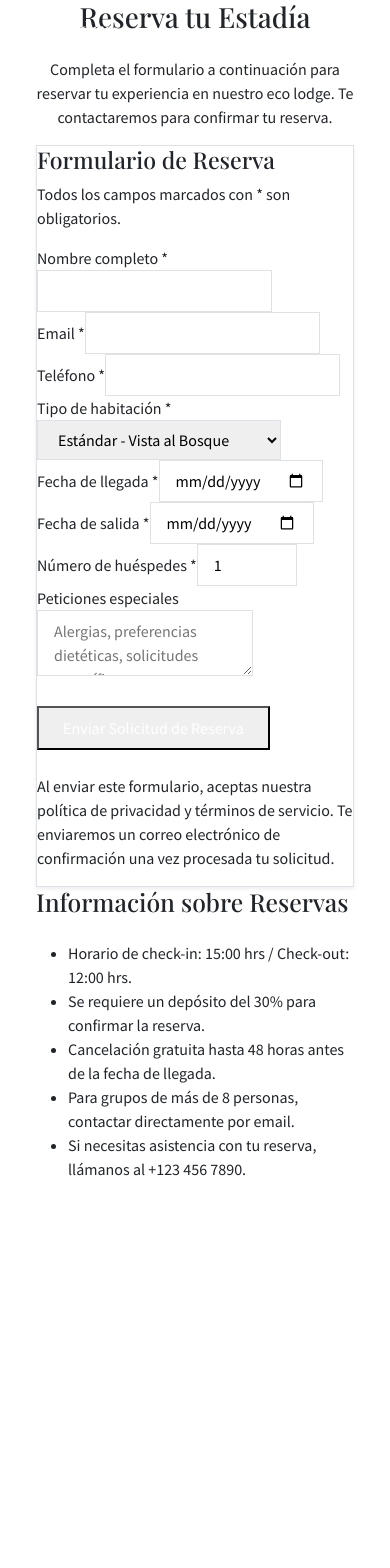
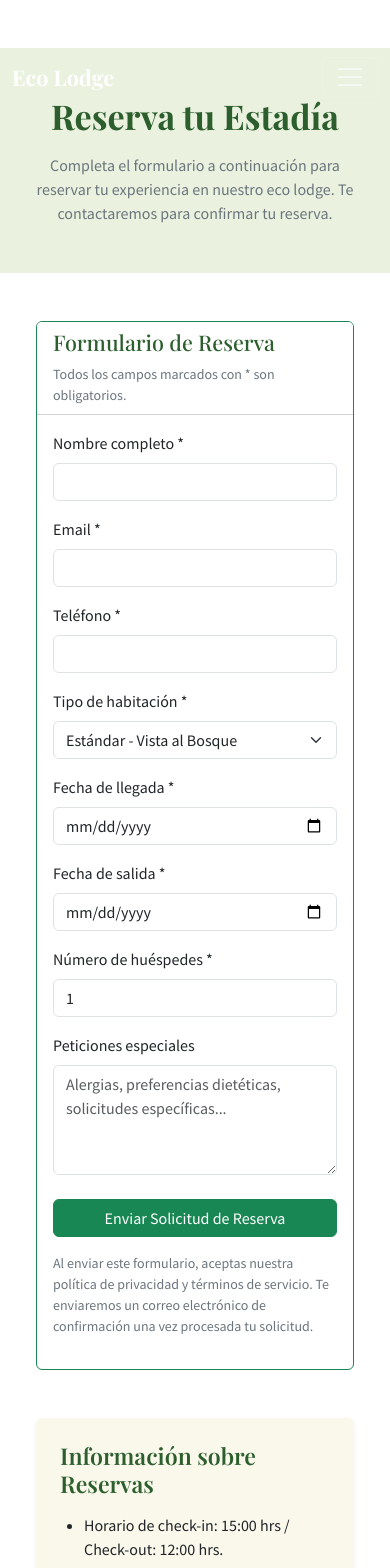
Before and after one commit to MayerlyZ/HOTEL-JIREH, a React (Vite) app: page /reserva in a window 390 px wide. Shown: the top 1568 px of the page. Built offline with nearby package versions, Linux system fonts and the light colour scheme.

Commit message:
Fix: Restore application functionality
This commit addresses issues introduced by previous changes, restoring the application to a functional state.

```diff
--- a/src/pages/Index.tsx
+++ b/src/pages/Index.tsx
@@ -10,7 +10,7 @@ import Footer from '@/components/Footer';
 
 const Index = () => {
   return (
-    <div className="min-h-screen">
+    <div className="min-vh-100">
       <Navbar />
       <HeroSlider />
       <FeatureSection />
--- a/src/pages/Reservation.tsx
+++ b/src/pages/Reservation.tsx
@@ -2,15 +2,8 @@
 import React, { useState } from 'react';
 import Navbar from '@/components/Navbar';
 import Footer from '@/components/Footer';
-import { Card, CardContent, CardDescription, CardHeader, CardTitle } from '@/components/ui/card';
-import { Button } from '@/components/ui/button';
-import { Input } from '@/components/ui/input';
-import { Label } from '@/components/ui/label';
-import { Textarea } from '@/components/ui/textarea';
-import { useToast } from "@/hooks/use-toast";
 
 const Reservation = () => {
-  const { toast } = useToast();
   const [formData, setFormData] = useState({
     fullName: '',
     email: '',
@@ -22,48 +15,46 @@ const Reservation = () => {
     specialRequests: ''
   });
 
-  const handleChange = (e: React.ChangeEvent<HTMLInputElement | HTMLTextAreaElement | HTMLSelectElement>) => {
+  const handleChange = (e) => {
     const { name, value } = e.target;
     setFormData(prev => ({ ...prev, [name]: value }));
   };
 
-  const handleSubmit = (e: React.FormEvent) => {
+  const handleSubmit = (e) => {
     e.preventDefault();
     // In a real application, this would send the data to the server
-    toast({
-      title: "Reservación enviada",
-      description: "Nos pondremos en contacto contigo pronto para confirmar tu reserva.",
-    });
+    alert("Reservación enviada. Nos pondremos en contacto contigo pronto.");
     console.log("Form submitted:", formData);
   };
 
   return (
-    <div className="min-h-screen">
+    <div className="min-vh-100">
       <Navbar />
-      <div className="pt-24 pb-8 bg-eco-light-green bg-opacity-20">
-        <div className="container mx-auto px-4">
-          <h1 className="text-4xl md:text-5xl font-bold text-eco-dark-green text-center mb-4 font-playfair">
+      <div className="pt-5 mt-5 pb-4" style={{ backgroundColor: 'rgba(151, 188, 98, 0.2)' }}>
+        <div className="container px-4">
+          <h1 className="display-4 fw-bold text-center mb-3" style={{ color: 'var(--eco-dark-green)', fontFamily: 'Playfair Display, serif' }}>
             Reserva tu Estadía
           </h1>
-          <p className="text-center text-gray-600 max-w-2xl mx-auto mb-8">
+          <p className="text-center text-secondary mx-auto mb-4" style={{ maxWidth: '700px' }}>
             Completa el formulario a continuación para reservar tu experiencia en nuestro eco lodge. Te contactaremos para confirmar tu reserva.
           </p>
         </div>
       </div>
 
-      <div className="py-12 px-4">
-        <div className="container mx-auto max-w-4xl">
-          <Card className="border-eco-medium-green">
-            <CardHeader>
-              <CardTitle className="text-eco-dark-green">Formulario de Reserva</CardTitle>
-              <CardDescription>Todos los campos marcados con * son obligatorios.</CardDescription>
-            </CardHeader>
-            <CardContent>
-              <form onSubmit={handleSubmit} className="space-y-6">
-                <div className="grid grid-cols-1 md:grid-cols-2 gap-6">
-                  <div className="space-y-2">
-                    <Label htmlFor="fullName">Nombre completo *</Label>
-                    <Input
+      <div className="py-5 px-4">
+        <div className="container" style={{ maxWidth: '800px' }}>
+          <div className="card border-success">
+            <div className="card-header bg-white">
+              <h2 className="card-title h4" style={{ color: 'var(--eco-dark-green)' }}>Formulario de Reserva</h2>
+              <p className="card-text text-secondary small">Todos los campos marcados con * son obligatorios.</p>
+            </div>
+            <div className="card-body">
+              <form onSubmit={handleSubmit} className="row g-3">
+                <div className="col-md-6">
+                  <label htmlFor="fullName" className="form-label">Nombre completo *</label>
+                  <input
+                    type="text"
+                    className="form-control"
                     id="fullName"
                     name="fullName"
                     value={formData.fullName}
@@ -72,38 +63,40 @@ const Reservation = () => {
                   />
                 </div>
 
-                  <div className="space-y-2">
-                    <Label htmlFor="email">Email *</Label>
-                    <Input
+                <div className="col-md-6">
+                  <label htmlFor="email" className="form-label">Email *</label>
+                  <input
+                    type="email"
+                    className="form-control"
                     id="email"
                     name="email"
-                      type="email"
                     value={formData.email}
                     onChange={handleChange}
                     required
                   />
                 </div>
 
-                  <div className="space-y-2">
-                    <Label htmlFor="phone">Teléfono *</Label>
-                    <Input
+                <div className="col-md-6">
+                  <label htmlFor="phone" className="form-label">Teléfono *</label>
+                  <input
+                    type="tel"
+                    className="form-control"
                     id="phone"
                     name="phone"
-                      type="tel"
                     value={formData.phone}
                     onChange={handleChange}
                     required
                   />
                 </div>
 
-                  <div className="space-y-2">
-                    <Label htmlFor="roomType">Tipo de habitación *</Label>
+                <div className="col-md-6">
+                  <label htmlFor="roomType" className="form-label">Tipo de habitación *</label>
                   <select
+                    className="form-select"
                     id="roomType"
                     name="roomType"
                     value={formData.roomType}
                     onChange={handleChange}
-                      className="flex h-10 w-full rounded-md border border-input bg-background px-3 py-2 text-base ring-offset-background file:border-0 file:bg-transparent file:text-sm file:font-medium placeholder:text-muted-foreground focus-visible:outline-none focus-visible:ring-2 focus-visible:ring-ring focus-visible:ring-offset-2 disabled:cursor-not-allowed disabled:opacity-50 md:text-sm"
                     required
                   >
                     <option value="standard">Estándar - Vista al Bosque</option>
@@ -112,36 +105,39 @@ const Reservation = () => {
                   </select>
                 </div>
 
-                  <div className="space-y-2">
-                    <Label htmlFor="checkIn">Fecha de llegada *</Label>
-                    <Input
+                <div className="col-md-6">
+                  <label htmlFor="checkIn" className="form-label">Fecha de llegada *</label>
+                  <input
+                    type="date"
+                    className="form-control"
                     id="checkIn"
                     name="checkIn"
-                      type="date"
                     value={formData.checkIn}
                     onChange={handleChange}
                     required
                   />
                 </div>
 
-                  <div className="space-y-2">
-                    <Label htmlFor="checkOut">Fecha de salida *</Label>
-                    <Input
+                <div className="col-md-6">
+                  <label htmlFor="checkOut" className="form-label">Fecha de salida *</label>
+                  <input
+                    type="date"
+                    className="form-control"
                     id="checkOut"
                     name="checkOut"
-                      type="date"
                     value={formData.checkOut}
                     onChange={handleChange}
                     required
                   />
                 </div>
 
-                  <div className="space-y-2">
-                    <Label htmlFor="guests">Número de huéspedes *</Label>
-                    <Input
+                <div className="col-md-12">
+                  <label htmlFor="guests" className="form-label">Número de huéspedes *</label>
+                  <input
+                    type="number"
+                    className="form-control"
                     id="guests"
                     name="guests"
-                      type="number"
                     min="1"
                     max="10"
                     value={formData.guests}
@@ -149,41 +145,41 @@ const Reservation = () => {
                     required
                   />
                 </div>
+
+                <div className="col-12">
+                  <label htmlFor="specialRequests" className="form-label">Peticiones especiales</label>
+                  <textarea
+                    className="form-control"
+                    id="specialRequests"
+                    name="specialRequests"
+                    rows={4}
+                    value={formData.specialRequests}
+                    onChange={handleChange}
+                    placeholder="Alergias, preferencias dietéticas, solicitudes específicas..."
+                  ></textarea>
                 </div>
 
-                <div className="space-y-2">
-                  <Label htmlFor="specialRequests">Peticiones especiales</Label>
-                  <Textarea
-                    id="specialRequests"
-                    name="specialRequests"
-                    value={formData.specialRequests}
-                    onChange={handleChange}
-                    className="min-h-[120px]"
-                    placeholder="Alergias, preferencias dietéticas, solicitudes específicas..."
-                  />
-                </div>
+                <div className="col-12 mt-4">
+                  <button type="submit" className="btn btn-success w-100">
+                    Enviar Solicitud de Reserva
+                  </button>
 
-                <div className="pt-4">
-                  <Button type="submit" className="w-full bg-eco-dark-green hover:bg-eco-medium-green text-white">
-                    Enviar Solicitud de Reserva
-                  </Button>
-
-                  <p className="text-sm text-gray-500 mt-4">
+                  <p className="text-secondary small mt-3">
                     Al enviar este formulario, aceptas nuestra política de privacidad y términos de servicio. Te enviaremos un correo electrónico de confirmación una vez procesada tu solicitud.
                   </p>
                 </div>
               </form>
-            </CardContent>
-          </Card>
+            </div>
+          </div>
 
-          <div className="mt-12 bg-eco-cream p-6 rounded-lg shadow-md">
-            <h2 className="text-2xl font-semibold text-eco-dark-green mb-4">Información sobre Reservas</h2>
-            <ul className="list-disc ml-6 space-y-2">
-              <li>Horario de check-in: 15:00 hrs / Check-out: 12:00 hrs.</li>
-              <li>Se requiere un depósito del 30% para confirmar la reserva.</li>
-              <li>Cancelación gratuita hasta 48 horas antes de la fecha de llegada.</li>
-              <li>Para grupos de más de 8 personas, contactar directamente por email.</li>
-              <li>Si necesitas asistencia con tu reserva, llámanos al +123 456 7890.</li>
+          <div className="mt-5 p-4 rounded shadow-sm" style={{ backgroundColor: 'var(--eco-cream)' }}>
+            <h2 className="fs-3 fw-semibold mb-3" style={{ color: 'var(--eco-dark-green)' }}>Información sobre Reservas</h2>
+            <ul className="ps-4">
+              <li className="mb-2">Horario de check-in: 15:00 hrs / Check-out: 12:00 hrs.</li>
+              <li className="mb-2">Se requiere un depósito del 30% para confirmar la reserva.</li>
+              <li className="mb-2">Cancelación gratuita hasta 48 horas antes de la fecha de llegada.</li>
+              <li className="mb-2">Para grupos de más de 8 personas, contactar directamente por email.</li>
+              <li className="mb-2">Si necesitas asistencia con tu reserva, llámanos al +123 456 7890.</li>
             </ul>
           </div>
         </div>
--- a/src/pages/Rooms.tsx
+++ b/src/pages/Rooms.tsx
@@ -3,52 +3,43 @@ import React from 'react';
 import Navbar from '@/components/Navbar';
 import Footer from '@/components/Footer';
 import RoomPreview from '@/components/RoomPreview';
-import { Button } from '@/components/ui/button';
 
 const Rooms = () => {
   return (
-    <div className="min-h-screen">
+    <div className="min-vh-100">
       <Navbar />
-      <div className="pt-24 pb-8 bg-eco-light-green bg-opacity-20">
-        <div className="container mx-auto px-4">
-          <h1 className="text-4xl md:text-5xl font-bold text-eco-dark-green text-center mb-4 font-playfair">
+      <div className="pt-5 mt-5 pb-4" style={{ backgroundColor: 'rgba(151, 188, 98, 0.2)' }}>
+        <div className="container px-4">
+          <h1 className="display-4 fw-bold text-center mb-3" style={{ color: 'var(--eco-dark-green)', fontFamily: 'Playfair Display, serif' }}>
             Nuestras Habitaciones
           </h1>
-          <p className="text-center text-gray-600 max-w-2xl mx-auto mb-8">
+          <p className="text-center text-secondary mx-auto mb-4" style={{ maxWidth: '700px' }}>
             Descubre nuestras acogedoras habitaciones diseñadas para brindarte una experiencia única en armonía con la naturaleza.
           </p>
         </div>
       </div>
-      <div className="py-12 px-4">
-        <div className="container mx-auto">
-          <div className="mb-8">
-            <h2 className="text-2xl font-semibold text-eco-dark-green mb-4">Filtros</h2>
-            <div className="flex flex-wrap gap-3">
-              <Button variant="outline" className="border-eco-dark-green text-eco-dark-green">
-                Todas
-              </Button>
-              <Button variant="outline" className="border-eco-dark-green text-eco-dark-green">
-                Vista al Bosque
-              </Button>
-              <Button variant="outline" className="border-eco-dark-green text-eco-dark-green">
-                Vista a la Montaña
-              </Button>
-              <Button variant="outline" className="border-eco-dark-green text-eco-dark-green">
-                Cerca del Río
-              </Button>
+      <div className="py-5 px-4">
+        <div className="container">
+          <div className="mb-4">
+            <h2 className="fs-3 fw-semibold mb-3" style={{ color: 'var(--eco-dark-green)' }}>Filtros</h2>
+            <div className="d-flex flex-wrap gap-2">
+              <button className="btn btn-outline-success">Todas</button>
+              <button className="btn btn-outline-success">Vista al Bosque</button>
+              <button className="btn btn-outline-success">Vista a la Montaña</button>
+              <button className="btn btn-outline-success">Cerca del Río</button>
             </div>
           </div>
 
           <RoomPreview />
 
-          <div className="mt-12 bg-eco-cream p-6 rounded-lg shadow-md">
-            <h2 className="text-2xl font-semibold text-eco-dark-green mb-4">Información Adicional</h2>
-            <ul className="list-disc ml-6 space-y-2">
-              <li>Todas nuestras habitaciones incluyen desayuno orgánico preparado con productos locales.</li>
-              <li>Check-in: 15:00 hrs / Check-out: 12:00 hrs</li>
-              <li>Ofrecemos traslado gratuito desde/hacia la estación de autobuses más cercana.</li>
-              <li>Mascotas permitidas en habitaciones seleccionadas (consultar disponibilidad).</li>
-              <li>Cancelación gratuita hasta 48 horas antes de la fecha de llegada.</li>
+          <div className="mt-5 p-4 rounded shadow-sm" style={{ backgroundColor: 'var(--eco-cream)' }}>
+            <h2 className="fs-3 fw-semibold mb-3" style={{ color: 'var(--eco-dark-green)' }}>Información Adicional</h2>
+            <ul className="ps-4">
+              <li className="mb-2">Todas nuestras habitaciones incluyen desayuno orgánico preparado con productos locales.</li>
+              <li className="mb-2">Check-in: 15:00 hrs / Check-out: 12:00 hrs</li>
+              <li className="mb-2">Ofrecemos traslado gratuito desde/hacia la estación de autobuses más cercana.</li>
+              <li className="mb-2">Mascotas permitidas en habitaciones seleccionadas (consultar disponibilidad).</li>
+              <li className="mb-2">Cancelación gratuita hasta 48 horas antes de la fecha de llegada.</li>
             </ul>
           </div>
         </div>
```
Also changed, not shown: src/pages/Services.tsx (+31 -30 lines). Lines whose indentation alone changed are shown as unchanged.
